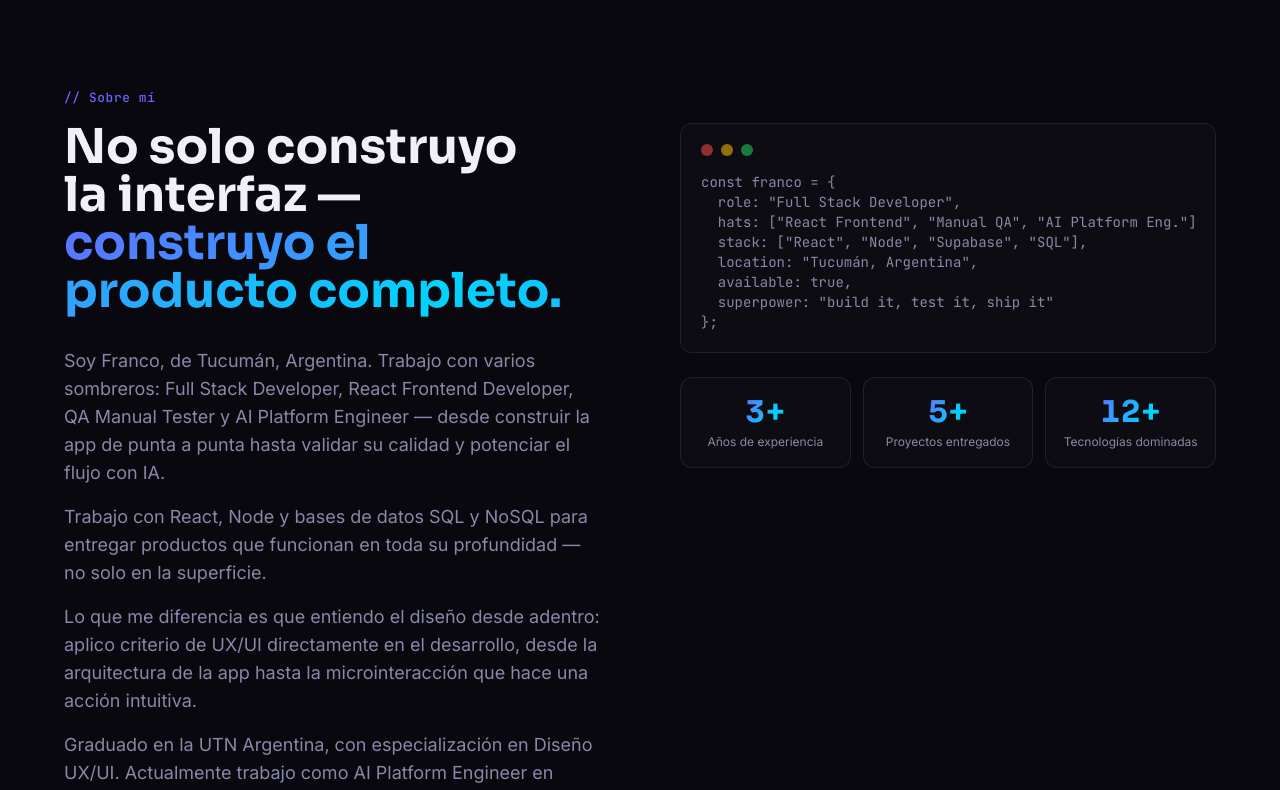
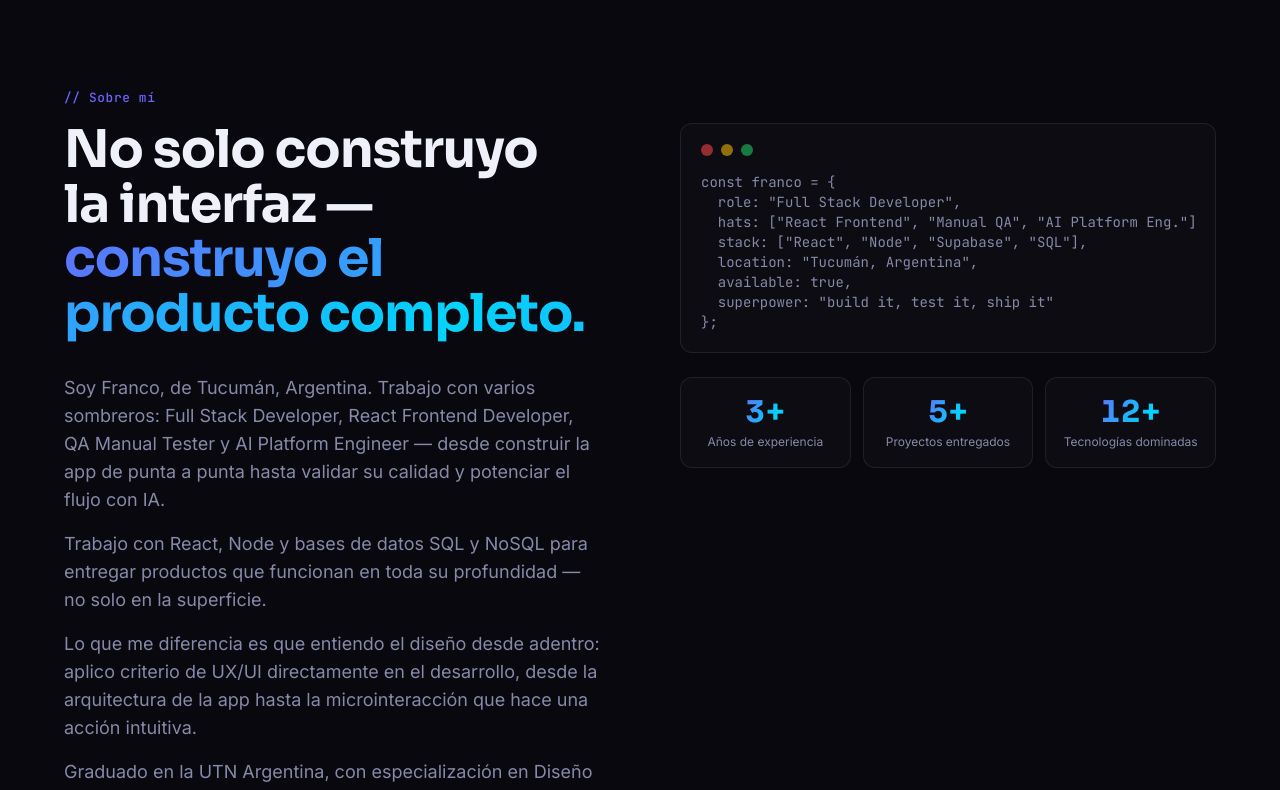
Before and after one commit to francocor/NuevoPorfolio, a React (Vite) app: page / in a window 1280 px wide. Shown: the part 840-1630 px from the top of the page. Built offline with nearby package versions, Linux system fonts and the light colour scheme.

Commit message:
style(sections): apply fluid headings and spotlight cards

```diff
--- a/src/components/About.jsx
+++ b/src/components/About.jsx
@@ -79,7 +79,7 @@ export default function About() {
           >
             <motion.h2
               variants={fadeUp}
-              className="font-sora font-bold text-4xl md:text-5xl text-[#F0F0FA] leading-tight mb-8"
+              className="font-sora font-bold text-fluid-section text-[#F0F0FA] leading-tight mb-8"
             >
               {t("about.title1")}
               <br />
--- a/src/components/Footer.jsx
+++ b/src/components/Footer.jsx
@@ -146,7 +146,7 @@ export default function Footer() {
               initial={{ opacity: 0, y: 20 }}
               animate={inView ? { opacity: 1, y: 0 } : {}}
               transition={{ delay: 0.1 }}
-              className="font-sora font-bold text-4xl md:text-5xl text-[#F0F0FA] leading-tight mb-6"
+              className="font-sora font-bold text-fluid-section text-[#F0F0FA] leading-tight mb-6"
             >
               {t("footer.title1")}{" "}
               <span className="gradient-text">{t("footer.title2")}</span>
--- a/src/components/Projects.jsx
+++ b/src/components/Projects.jsx
@@ -1,7 +1,8 @@
-import { useRef } from "react";
+import { useRef, useCallback } from "react";
 import { motion, useInView } from "framer-motion";
 import { Github } from "lucide-react";
 import { useI18n } from "@/lib/i18n";
+import { useSpotlight } from "@/hooks/useSpotlight";
 
 import Proyecto1MedPc from "@/assets/Proyecto1AppMedi.png";
 import Proyecto1MedCel from "@/assets/Proyecto1AppMediCel.png";
@@ -51,18 +52,28 @@ const FigmaIcon = () => (
 );
 
 function ProjectCard({ project, index }) {
-  const ref = useRef(null);
-  const inView = useInView(ref, { once: true, margin: "-60px" });
+  const inViewRef = useRef(null);
+  const inView = useInView(inViewRef, { once: true, margin: "-60px" });
+  const { ref: spotRef, onMouseMove } = useSpotlight();
   const { t } = useI18n();
   const isEven = index % 2 === 0;
 
+  const setRefs = useCallback(
+    (node) => {
+      inViewRef.current = node;
+      spotRef.current = node;
+    },
+    [spotRef]
+  );
+
   return (
     <motion.article
-      ref={ref}
+      ref={setRefs}
+      onMouseMove={onMouseMove}
       initial={{ opacity: 0, y: 40 }}
       animate={inView ? { opacity: 1, y: 0 } : {}}
       transition={{ duration: 0.7, ease: [0.25, 0.46, 0.45, 0.94], delay: 0.05 }}
-      className="group rounded-2xl border border-white/[0.08] bg-white/[0.02] overflow-hidden hover:border-[#6C63FF]/30 transition-all duration-300 hover:shadow-[0_0_60px_rgba(108,99,255,0.07)]"
+      className="spotlight group rounded-2xl border border-white/[0.08] bg-white/[0.02] overflow-hidden hover:border-[#6C63FF]/30 transition-all duration-300 hover:shadow-[0_0_60px_rgba(108,99,255,0.07)]"
     >
       <div className="grid grid-cols-1 lg:grid-cols-2">
         {/* Image panel */}
@@ -204,7 +215,7 @@ export default function Projects() {
           initial={{ opacity: 0, y: 20 }}
           animate={inView ? { opacity: 1, y: 0 } : {}}
           transition={{ delay: 0.1 }}
-          className="font-sora font-bold text-4xl md:text-5xl text-[#F0F0FA] mb-3"
+          className="font-sora font-bold text-fluid-section text-[#F0F0FA] mb-3"
         >
           {t("projects.title1")}{" "}
           <span className="gradient-text">{t("projects.title2")}</span>
--- a/src/components/Resume.jsx
+++ b/src/components/Resume.jsx
@@ -38,7 +38,7 @@ export default function Resume() {
           initial={{ opacity: 0, y: 20 }}
           animate={inView ? { opacity: 1, y: 0 } : {}}
           transition={{ delay: 0.1 }}
-          className="font-sora font-bold text-4xl md:text-5xl text-[#F0F0FA] mb-16"
+          className="font-sora font-bold text-fluid-section text-[#F0F0FA] mb-16"
         >
           {t("resume.title")}
         </motion.h2>
--- a/src/components/UXUI.jsx
+++ b/src/components/UXUI.jsx
@@ -59,7 +59,7 @@ export default function UXUI() {
               initial={{ opacity: 0, y: 20 }}
               animate={inView ? { opacity: 1, y: 0 } : {}}
               transition={{ delay: 0.1 }}
-              className="font-sora font-bold text-4xl md:text-5xl text-[#F0F0FA] leading-tight mb-6"
+              className="font-sora font-bold text-fluid-section text-[#F0F0FA] leading-tight mb-6"
             >
               {t("approach.title1")}
               <br />
```
